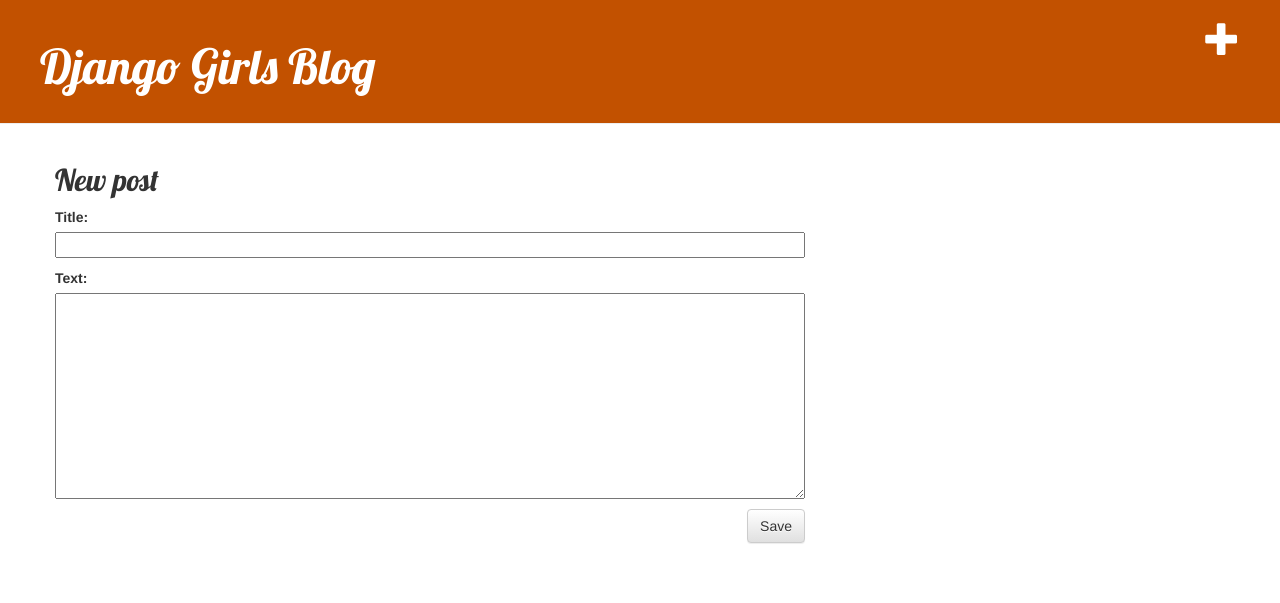
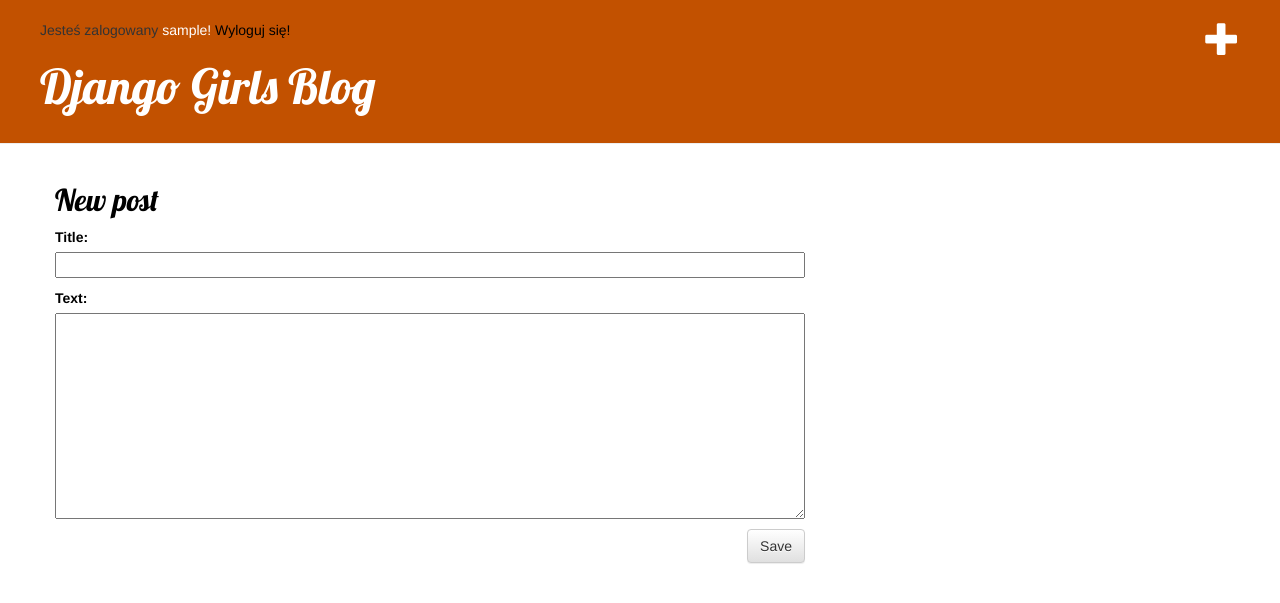
Before and after one commit to marcin86junior/Marcin-blog, a Django app: page /post/new in a window 1280 px wide. Shown: the top 603 px of the page. Run offline with Django 3.2, Linux system fonts and the light colour scheme; the visitor is signed in with stand-in values (Sample User, id 1); some libraries are stand-ins or nearby versions.

Commit message:
Wszystkie poprawki 4.0

```diff
--- a/strona/blog/forms.py
+++ b/strona/blog/forms.py
@@ -1,5 +1,4 @@
 from django import forms
-
 from .models import Post
 
 class PostForm(forms.ModelForm):
--- a/strona/blog/templates/blog/base.html
+++ b/strona/blog/templates/blog/base.html
@@ -15,13 +15,26 @@
     <a href="{% url 'post_new' %}" class="top-menu"><span class="glyphicon glyphicon-plus"></span></a>
 {% endif %}
 
+{% if user.is_authenticated %}
+Jesteś zalogowany
+<font color="white">
+{{ user.get_username }}!
+<a href="/admin/" style="color:black;"> Wyloguj się!</a>
+{% else %}
+<font color="white">
+<a href="/admin/" style="color:white;">Zaloguj się!</a>
+{% endif %}
+
             <h1><a href="/">Django Girls Blog</a></h1>
         </div>
         <div class="content container">
             <div class="row">
                 <div class="col-md-8">
+	            <font color="black">
+
                     {% block content %}
                     {% endblock %}
+
                 </div>
             </div>
         </div>
```
